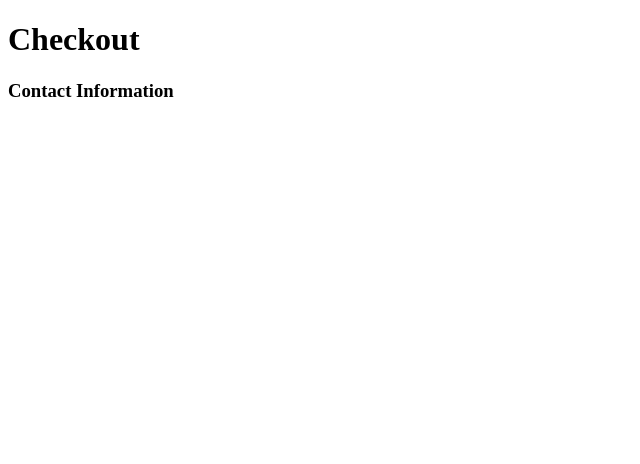
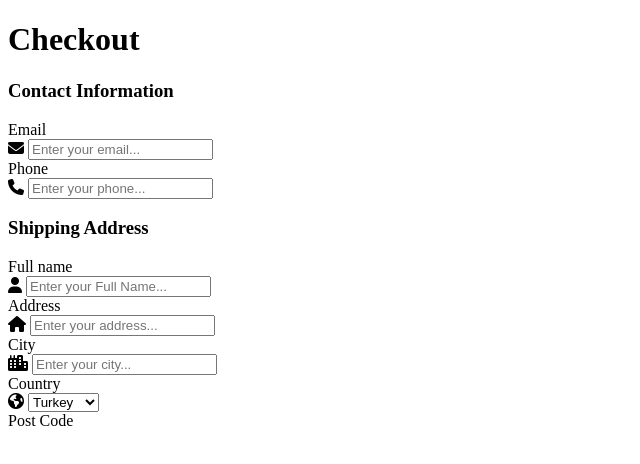
Before and after one commit to AhmetBoyrazz/Checkout-Page, a plain HTML site: page index.html in a window 1280 px wide. Shown: the whole page, without its empty margins (0-640 px from the left). Drawn offline with Linux system fonts and the light colour scheme.

Commit message:
2. Commit

```diff
--- a/index.html
+++ b/index.html
@@ -1,11 +1,11 @@
 <!DOCTYPE html>
 <html lang="en">
   <head>
-    <meta charset="UTF-8">
-    <meta http-equiv="X-UA-Compatible" content="IE=edge">
-    <meta name="viewport" content="width=device-width, initial-scale=1.0">
+    <meta charset="UTF-8" />
+    <meta http-equiv="X-UA-Compatible" content="IE=edge" />
+    <meta name="viewport" content="width=device-width, initial-scale=1.0" />
     <title>Document</title>
-    <link rel="stylesheet" href="style.css">
+    <link rel="stylesheet" href="style.css" />
     <link
       rel="stylesheet"
       href="https://cdnjs.cloudflare.com/ajax/libs/font-awesome/6.1.2/css/all.min.css"
@@ -21,10 +21,82 @@
         <form action="#">
           <div class="contact">
             <h3>Contact Information</h3>
+            <label for="email">Email</label>
+            <div class="inputs">
+              <span><i class="fa-solid fa-envelope"></i></span>
+              <input
+                type="email"
+                name="email"
+                id="email"
+                placeholder="Enter your email..."
+              />
+            </div>
+            <label for="phone">Phone</label>
+            <div class="inputs">
+              <span><i class="fa-solid fa-phone"></i></span>
+              <input
+                type="number"
+                name="phone"
+                id="phone"
+                placeholder="Enter your phone..."
+              />
+            </div>
+          </div>
+          <div class="shipping-address">
+            <h3>Shipping Address</h3>
+            <label for="name">Full name</label>
+            <div class="inputs">
+              <span><i class="fa-solid fa-user"></i></span>
+              <input
+                type="text"
+                name="name"
+                id="name"
+                placeholder="Enter your Full Name..."
+              />
+            </div>
+            <label for="address">Address</label>
+            <div class="inputs">
+              <span><i class="fa-solid fa-house"></i></span>
+              <input
+                type="text"
+                name="address"
+                id="address"
+                placeholder="Enter your address..."
+              />
+            </div>
+            <label for="city">City</label>
+            <div class="inputs">
+              <span><i class="fa-solid fa-city"></i></span>
+              <input
+                type="text"
+                name="city"
+                id="city"
+                placeholder="Enter your city..."
+              />
+            </div>
+          </div>
+          <div class="post-country">
+            <div class="country">
+              <label for="country">Country</label>
+              <div class="inputs">
+                <span><i class="fa-solid fa-earth-americas"></i></span>
+                <select name="country" id="country">
+                  <option selected-value="Turkey">Turkey</option>
+                  <option value="Usa">USA</option>
+                  <option value="england">England</option>
+                  <option value="china">China</option>
+                  <option value="uae">UAE</option>
+                </select>
+              </div>
+            </div>
+            <div class="post-code">
+                <label for="post-code">Post Code</label>
+                <div class="inputs">
+                </div>
+            </div>
           </div>
         </form>
       </div>
     </div>
-
   </body>
 </html>
```
Lines whose indentation alone changed are shown as unchanged.
